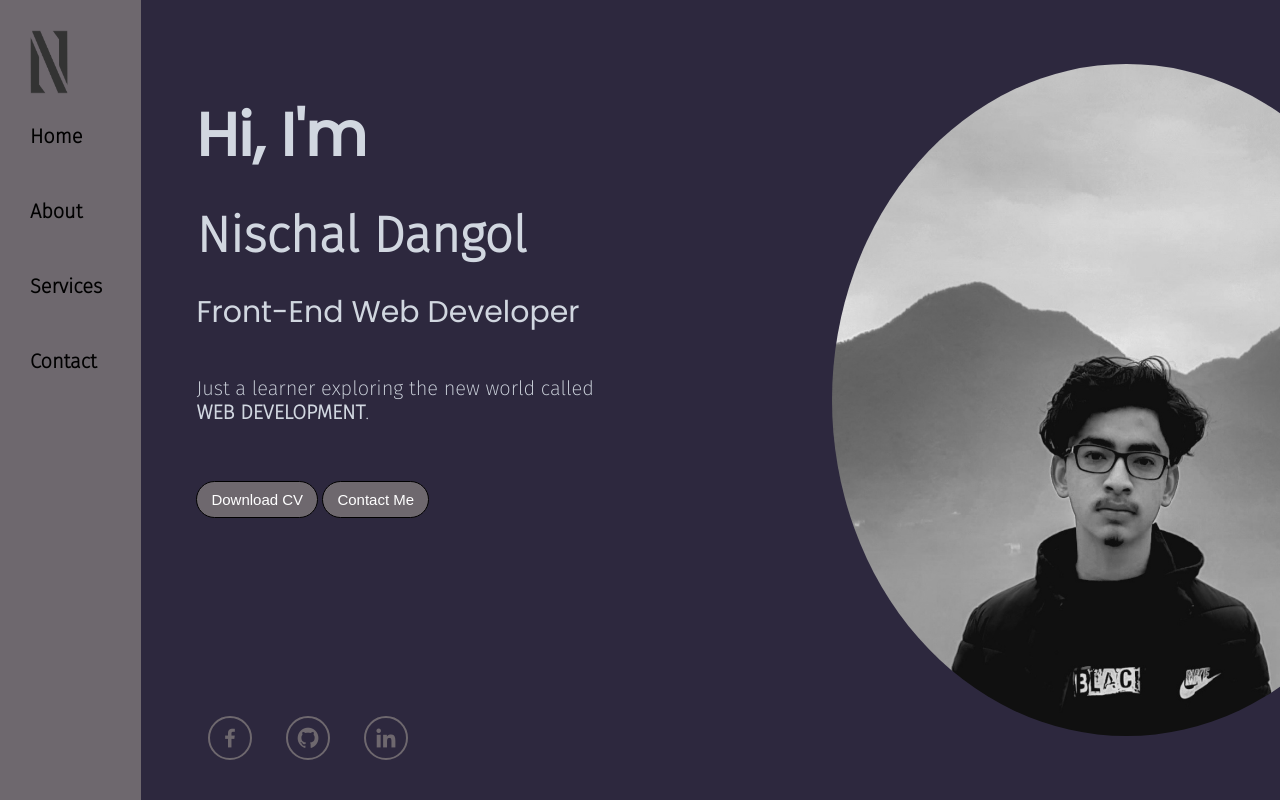
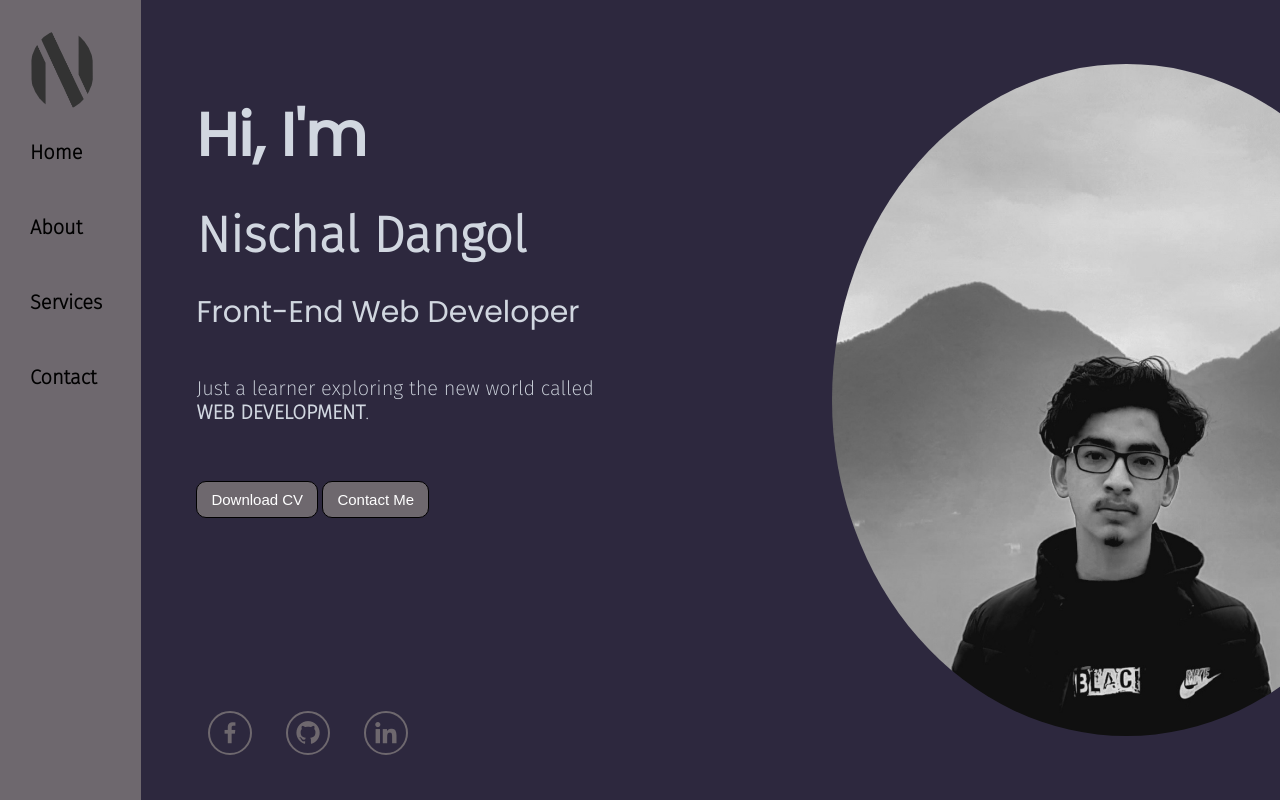
Before and after one commit to Nischal-D/Nischal-D.github.io, a plain HTML site: page index.html in a window 1280 px wide. Drawn offline with nearby package versions, Linux system fonts and the light colour scheme.

Commit message:
Modified style.css

```diff
--- a/styles.css
+++ b/styles.css
@@ -43,8 +43,10 @@ body{
 }
 
 .sidebar>nav>img{
-    height: 8vh ;
-    width: 3vw;
+    height: 10vh ;
+    width: 5vw;
+    border-radius: 50%;
+    object-fit: cover;
 }
 
 .main{
@@ -131,7 +133,7 @@ body{
 #button{
     display: inline-flex;
     padding: 9px 14px;
-    border-radius: 20px;
+    border-radius: 10px;
     color: white;
     background-color: #6e686e;
     font-size: 15px;
@@ -220,7 +222,7 @@ body{
     background-color: #6e686e;
     font-size: 15px;
     cursor: pointer;
-    border: solid black 2px;
+    border: solid black 1px;
     color:  #d1d7e0;
 }
 
@@ -232,7 +234,7 @@ body{
 .social{
     margin-left: 0.9vw;
     position: absolute;
-    bottom: 40px;
+    bottom: 45px;
     width:200px;
     display: flex;
     justify-content: space-between;
@@ -248,7 +250,7 @@ body{
     background: transparent;
     border: 2px solid #6e686e;
     border-radius: 50%;
-    font-size: 25px;
+    font-size:28px;
     text-decoration: none;
 }
 
```
